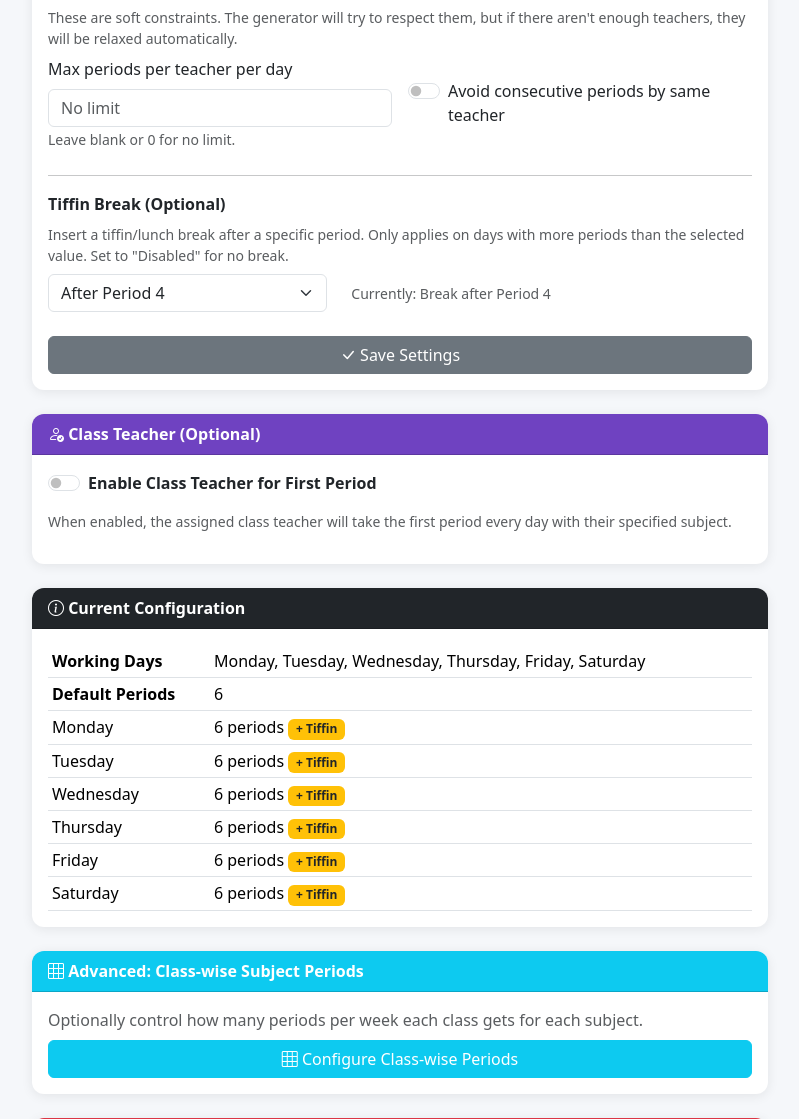
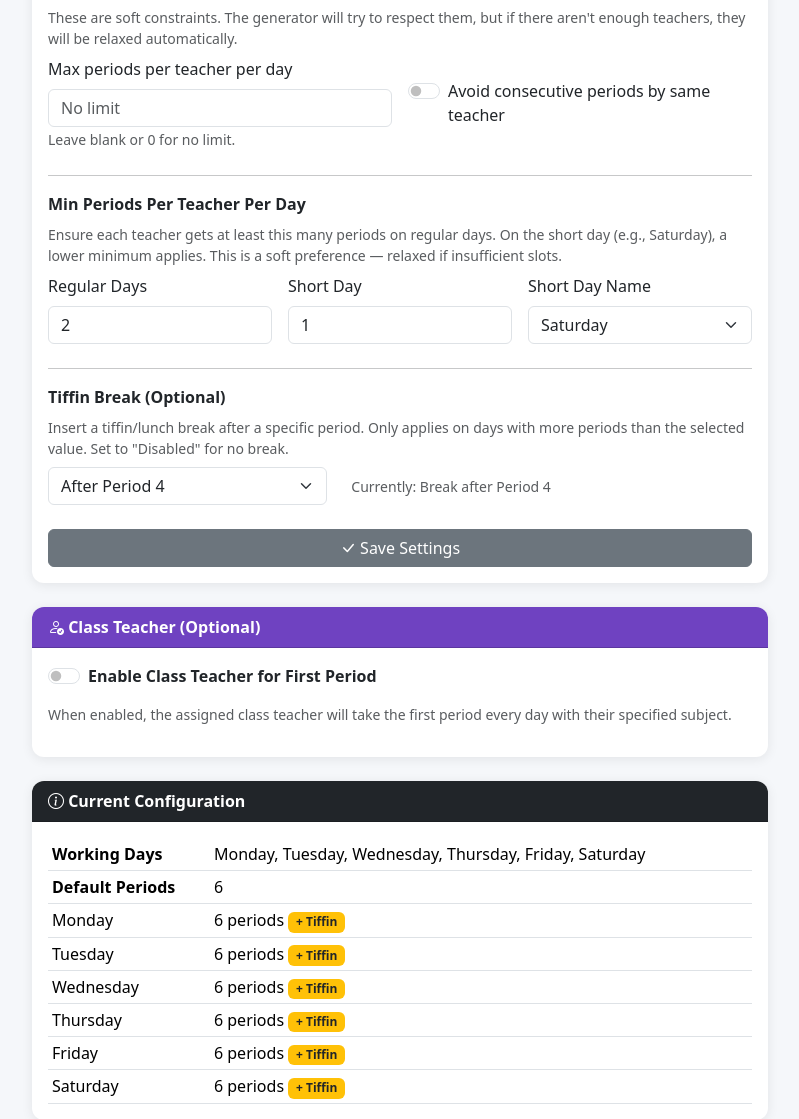
Before and after one commit to DebadityaMondal/RoutineManager, a Flask app: page /settings in a window 1280 px wide. Shown: the part 800-1919 px from the top of the page, without its empty margins (240-1039 px from the left). Run offline with Flask 3, Linux system fonts and the light colour scheme; the visitor is signed in with stand-in values (Sample User, id 1); data comes from the database, SQL or seed files in the repository; data that the repository does not hold is empty.

Commit message:
updated changes

```diff
--- a/app.py
+++ b/app.py
@@ -219,6 +219,12 @@ def delete_teacher(teacher_id):
 def add_class():
     class_name = request.form.get("class_name", "").strip()
     sections = request.form.get("sections", "").strip()
+    periods = request.form.get("class_periods_per_day", "0").strip()
+    try:
+        periods_per_day = int(periods) if periods else 0
+    except ValueError:
+        periods_per_day = 0
+
     if class_name and sections:
         for section in sections.split(","):
             section = section.strip()
@@ -228,7 +234,8 @@ def add_class():
                 ).first()
                 if not existing:
                     db.session.add(ClassSection(
-                        class_name=class_name, section=section, user_id=current_user.id
+                        class_name=class_name, section=section,
+                        periods_per_day=periods_per_day, user_id=current_user.id
                     ))
         db.session.commit()
         flash(f"Class '{class_name}' added.", "success")
@@ -298,6 +305,21 @@ def update_settings():
             settings.tiffin_after_period = int(tiffin_val) if tiffin_val else 0
         except ValueError:
             settings.tiffin_after_period = 0
+
+        # Min teacher periods per day
+        min_tp = request.form.get("min_teacher_periods_per_day", "2").strip()
+        try:
+            settings.min_teacher_periods_per_day = int(min_tp) if min_tp else 2
+        except ValueError:
+            settings.min_teacher_periods_per_day = 2
+
+        min_tp_short = request.form.get("min_teacher_periods_short_day", "1").strip()
+        try:
+            settings.min_teacher_periods_short_day = int(min_tp_short) if min_tp_short else 1
+        except ValueError:
+            settings.min_teacher_periods_short_day = 1
+
+        settings.short_day = request.form.get("short_day", "Saturday").strip()
 
         db.session.commit()
         flash("Settings updated.", "success")
@@ -806,6 +828,9 @@ def generate():
                 "subject": rec.subject_name,
             }
 
+    # Class-specific periods per day
+    class_ppd = {c.full_name: c.periods_per_day for c in classes if c.periods_per_day > 0}
+
     input_data = SchoolInputData(
         subjects=[s.name for s in subjects],
         teachers=[TeacherData(name=t.name, subjects=t.subject_names) for t in teachers],
@@ -818,6 +843,10 @@ def generate():
         class_teachers=class_teachers_map,
         max_teacher_periods_per_day=settings.max_teacher_periods_per_day or 0,
         avoid_consecutive=settings.avoid_consecutive,
+        class_periods_per_day=class_ppd,
+        min_teacher_periods_per_day=settings.min_teacher_periods_per_day or 2,
+        min_teacher_periods_short_day=settings.min_teacher_periods_short_day or 1,
+        short_day=settings.short_day or "Saturday",
     )
 
     gen = RoutineGenerator(input_data)
--- a/models.py
+++ b/models.py
@@ -79,6 +79,7 @@ class ClassSection(db.Model):
     id = db.Column(db.Integer, primary_key=True)
     class_name = db.Column(db.String(100), nullable=False)
     section = db.Column(db.String(10), nullable=False)
+    periods_per_day = db.Column(db.Integer, default=0)  # 0 means use settings default
     user_id = db.Column(db.Integer, db.ForeignKey("users.id"), nullable=False)
 
     __table_args__ = (db.UniqueConstraint("class_name", "section", "user_id", name="uq_class_section_user"),)
@@ -108,6 +109,10 @@ class ScheduleSettings(db.Model):
     avoid_consecutive = db.Column(db.Boolean, default=False)
     # Optional: tiffin break after which period (0 = disabled, default 4)
     tiffin_after_period = db.Column(db.Integer, default=4)
+    # Min periods per teacher per day (0 = no minimum)
+    min_teacher_periods_per_day = db.Column(db.Integer, default=2)
+    min_teacher_periods_short_day = db.Column(db.Integer, default=1)
+    short_day = db.Column(db.String(20), default="Saturday")
 
     @property
     def days_list(self):
--- a/templates/settings.html
+++ b/templates/settings.html
@@ -117,6 +117,36 @@
                                         Avoid consecutive periods by same teacher
                                     </label>
                                 </div>
+                            </div>
+                        </div>
+                    </div>
+
+                    <hr>
+
+                    <!-- Min Teacher Periods Per Day -->
+                    <div class="mb-4">
+                        <label class="form-label fw-bold">Min Periods Per Teacher Per Day</label>
+                        <small class="text-muted d-block mb-2">
+                            Ensure each teacher gets at least this many periods on regular days. On the short day (e.g., Saturday), a lower minimum applies. This is a soft preference — relaxed if insufficient slots.
+                        </small>
+                        <div class="row g-3">
+                            <div class="col-md-4">
+                                <label class="form-label">Regular Days</label>
+                                <input type="number" name="min_teacher_periods_per_day" class="form-control"
+                                       value="{{ settings.min_teacher_periods_per_day or 2 }}" min="0" max="6">
+                            </div>
+                            <div class="col-md-4">
+                                <label class="form-label">Short Day</label>
+                                <input type="number" name="min_teacher_periods_short_day" class="form-control"
+                                       value="{{ settings.min_teacher_periods_short_day or 1 }}" min="0" max="6">
+                            </div>
+                            <div class="col-md-4">
+                                <label class="form-label">Short Day Name</label>
+                                <select name="short_day" class="form-select">
+                                    {% for day in settings.days_list %}
+                                    <option value="{{ day }}" {% if settings.short_day == day %}selected{% endif %}>{{ day }}</option>
+                                    {% endfor %}
+                                </select>
                             </div>
                         </div>
                     </div>
```
Also changed, not shown: generator.py (+39 -6 lines), templates/configure.html (+11 -4 lines).
